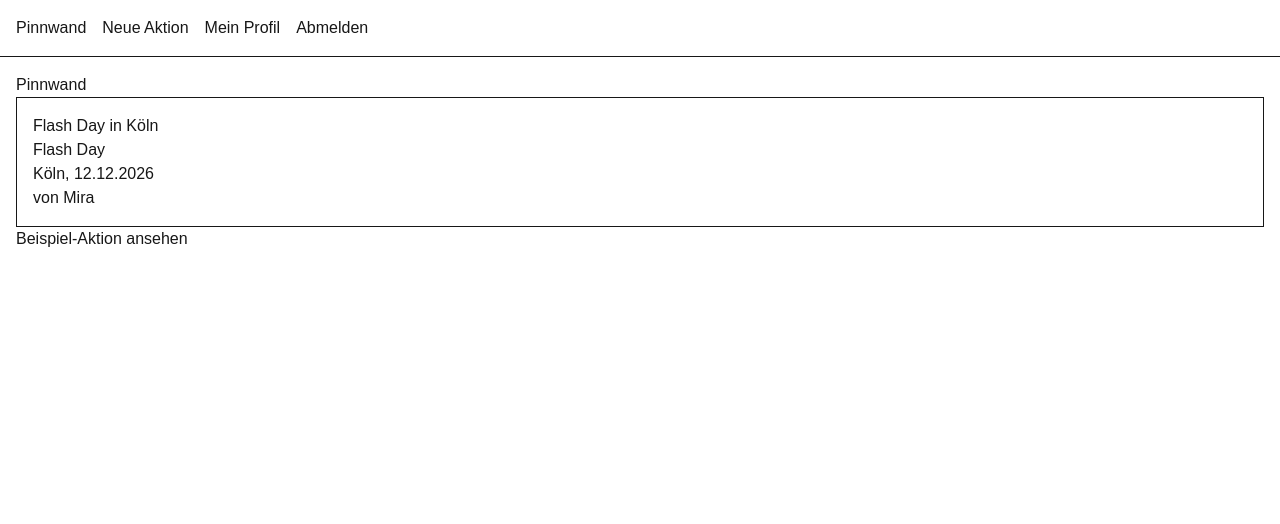
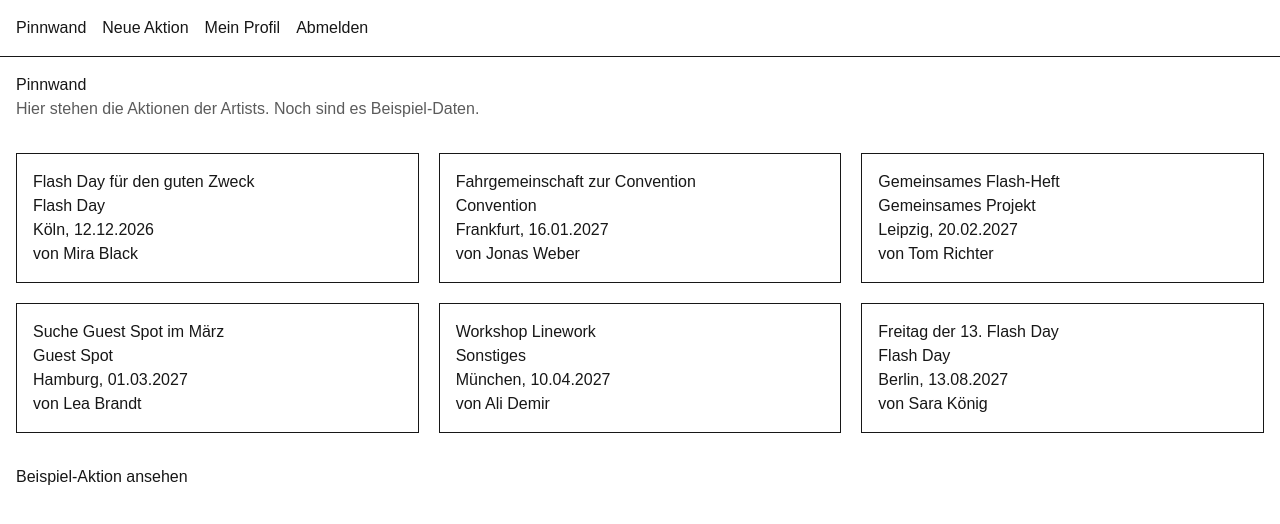
Before and after one commit to LeoWu1401/abschlussprojekt, a Next.js app: page /board in a window 1280 px wide. Shown: the top 524 px of the page. Built offline with nearby package versions, Linux system fonts and the light colour scheme.

Commit message:
Show posts on board with map

```diff
--- a/app/board/page.tsx
+++ b/app/board/page.tsx
@@ -1,21 +1,24 @@
 import Link from "next/link";
 import PostCard from "../components/PostCard";
+import posts from "../data/posts";
 
 export default function BoardPage() {
-  const post = {
-    id: 1,
-    title: "Flash Day in Köln",
-    type: "Flash Day",
-    city: "Köln",
-    date: "12.12.2026",
-    user: {name: "Mira"},
-  };
+
 
   return (
     <div>
       <h1>Pinnwand</h1>
-      <PostCard post={post} />
-      <Link href="/posts/1">Beispiel-Aktion ansehen</Link>
+      <p className="mb-8 opacity-70">
+        Hier stehen die Aktionen der Artists. Noch sind es Beispiel-Daten.
+      </p>
+      <div className="grid gap-5 md:grid-cols-2 lg:grid-cols-3">
+        {posts.map((post) => (
+          <PostCard key={post.id} post={post} />
+        ))}
+      </div>
+      <Link href="/posts/1" className="mt-8 block">
+      Beispiel-Aktion ansehen
+      </Link>
     </div>
   );
 }
--- /dev/null
+++ b/app/data/posts.ts
@@ -0,0 +1,70 @@
+const posts = [
+  {
+    id: 1,
+    title: "Flash Day für den guten Zweck",
+    type: "Flash Day",
+    federalState: "Nordrhein-Westfalen",
+    city: "Köln",
+    date: "12.12.2026",
+    description:
+      "Wir stechen einen Tag lang Flash-Motive. Der Erlös geht an das Tierheim Köln. Drei Plätze im Studio sind noch frei. Wer macht mit?",
+    user: { name: "Mira Black" },
+  },
+  {
+    id: 2,
+    title: "Fahrgemeinschaft zur Convention",
+    type: "Convention",
+    federalState: "Hessen",
+    city: "Frankfurt",
+    date: "16.01.2027",
+    description:
+      "Ich fahre mit dem Auto zur Convention und habe noch zwei Plätze frei. Maschinen und Farben passen in den Kofferraum.",
+    user: { name: "Jonas Weber" },
+  },
+  {
+    id: 3,
+    title: "Gemeinsames Flash-Heft",
+    type: "Gemeinsames Projekt",
+    federalState: "Sachsen",
+    city: "Leipzig",
+    date: "20.02.2027",
+    description:
+      "Wir sammeln Motive von mehreren Artists und drucken daraus ein Heft. Jede Person steuert zwei Seiten bei.",
+    user: { name: "Tom Richter" },
+  },
+  {
+    id: 4,
+    title: "Suche Guest Spot im März",
+    type: "Guest Spot",
+    federalState: "Hamburg",
+    city: "Hamburg",
+    date: "01.03.2027",
+    description:
+      "Ich suche für zwei Wochen einen Platz in einem Studio in Hamburg. Mein Stil ist Neo Traditional.",
+    user: { name: "Lea Brandt" },
+  },
+  {
+    id: 5,
+    title: "Workshop Linework",
+    type: "Sonstiges",
+    federalState: "Bayern",
+    city: "München",
+    date: "10.04.2027",
+    description:
+      "Ein Tag zum Üben von sauberen Linien, mit Austausch über Nadeln und Maschinen. Es sind noch fünf Plätze frei.",
+    user: { name: "Ali Demir" },
+  },
+  {
+    id: 6,
+    title: "Freitag der 13. Flash Day",
+    type: "Flash Day",
+    federalState: "Berlin",
+    city: "Berlin",
+    date: "13.08.2027",
+    description:
+      "Der Klassiker unter den Flash Days. Wir suchen noch zwei Artists, die einen Tag mitstechen.",
+    user: { name: "Sara König" },
+  },
+];
+
+export default posts;
```
